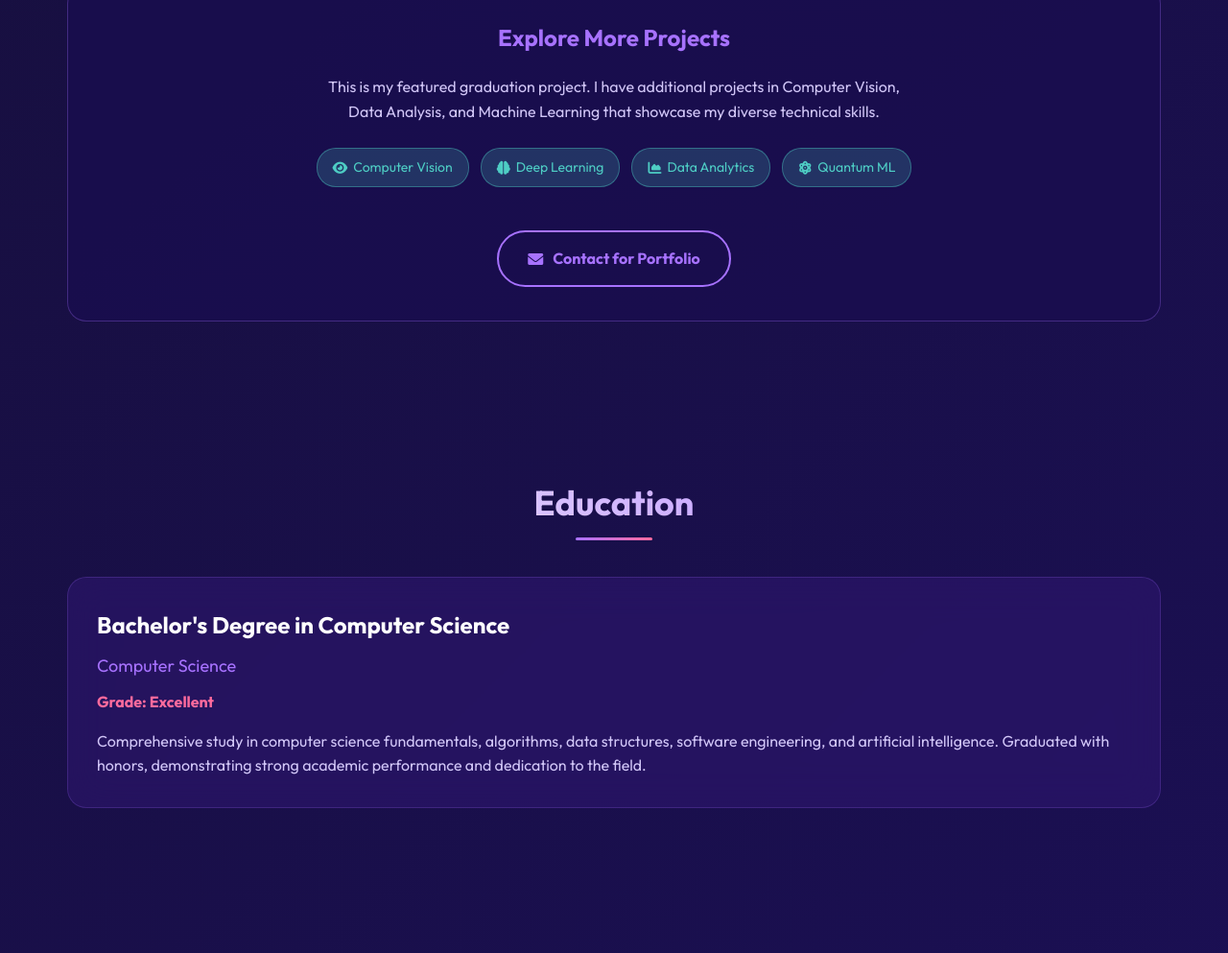
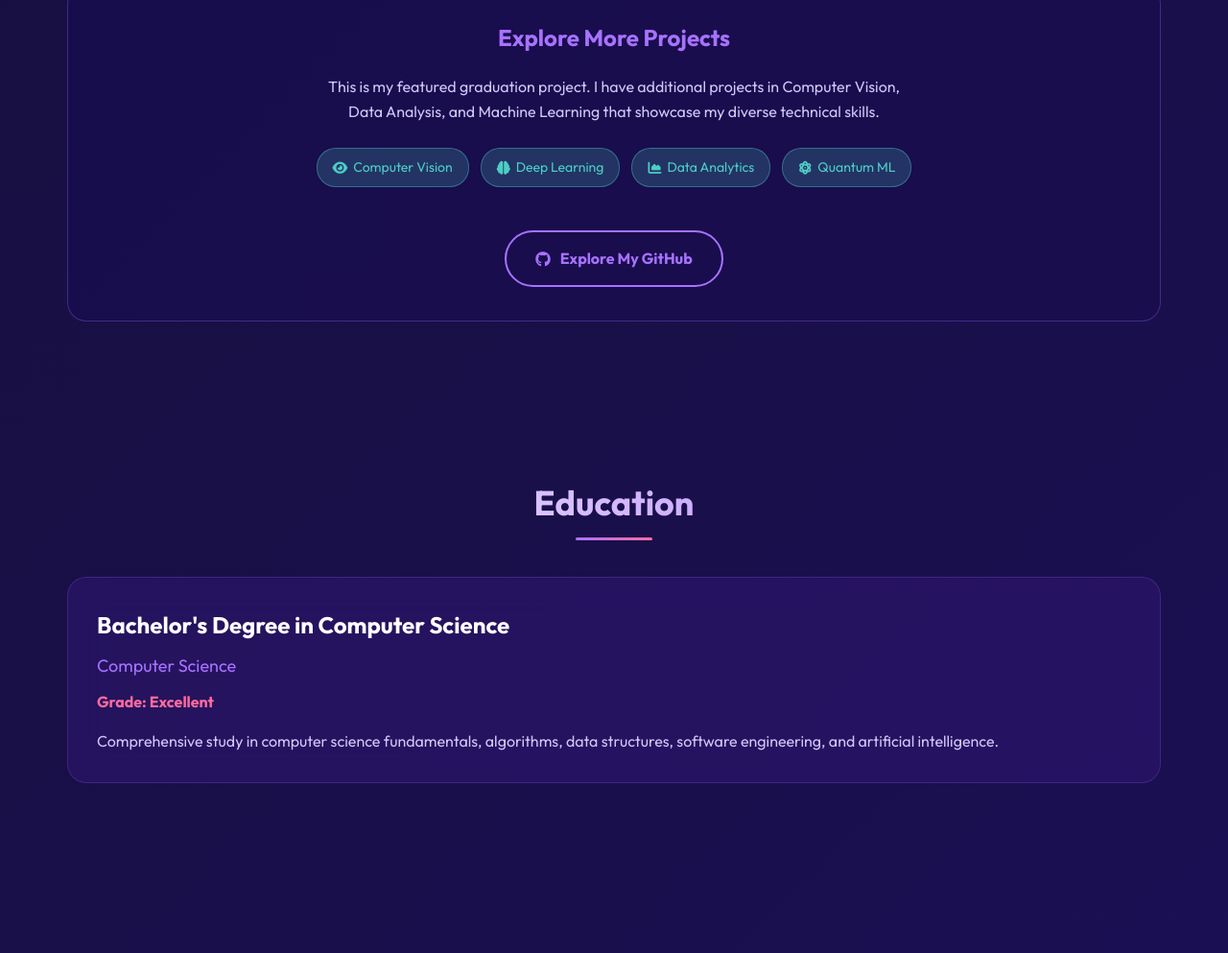
Before and after one commit to Shorouqtareq982/shorouq.github.io, a plain HTML site: page index.html in a window 1280 px wide. Shown: the part 3900-4893 px from the top of the page at 96% size. Drawn offline with Linux system fonts and the light colour scheme.

Commit message:
Update index.html

```diff
--- a/index.html
+++ b/index.html
@@ -1234,10 +1234,10 @@
               <span class="category-tag"><i class="fas fa-chart-area"></i> Data Analytics</span>
               <span class="category-tag"><i class="fas fa-atom"></i> Quantum ML</span>
             </div>
-            <a href="#contact" class="btn btn-secondary" style="margin-top: 20px;">
-              <i class="fas fa-envelope"></i>
-              Contact for Portfolio
-            </a>
+           <a href="https://github.com/Shorouqtareq982/" class="btn btn-secondary" style="margin-top: 20px;" target="_blank">
+             <i class="fab fa-github"></i>
+             Explore My GitHub
+           </a>
           </div>
         </div>
       </div>
@@ -1251,7 +1251,7 @@
         <h3>Bachelor's Degree in Computer Science</h3>
         <div class="degree">Computer Science</div>
         <div class="grade">Grade: Excellent</div>
-        <p>Comprehensive study in computer science fundamentals, algorithms, data structures, software engineering, and artificial intelligence. Graduated with honors, demonstrating strong academic performance and dedication to the field.</p>
+        <p>Comprehensive study in computer science fundamentals, algorithms, data structures, software engineering, and artificial intelligence. </p>
       </div>
     </div>
   </section>
```
